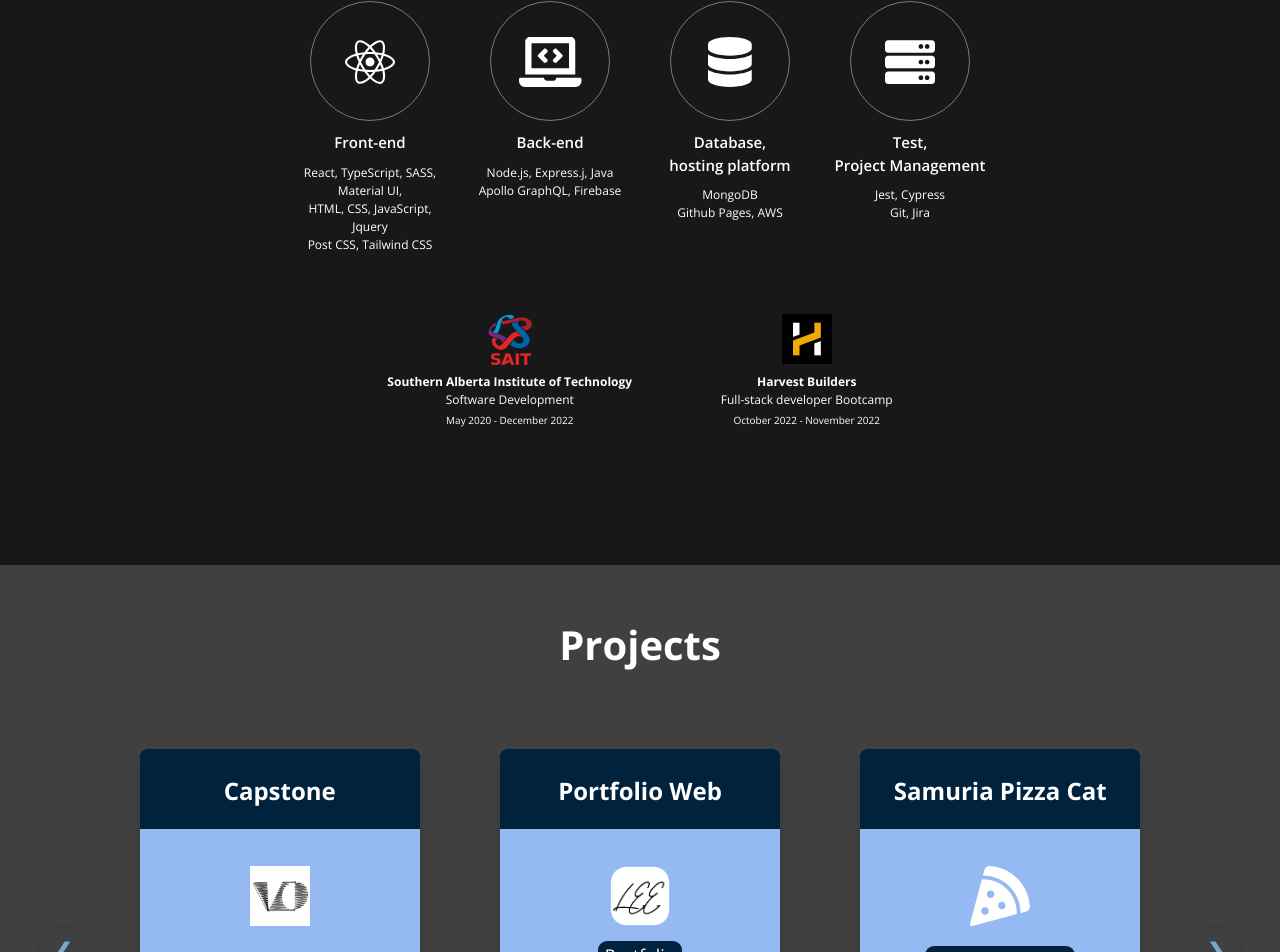
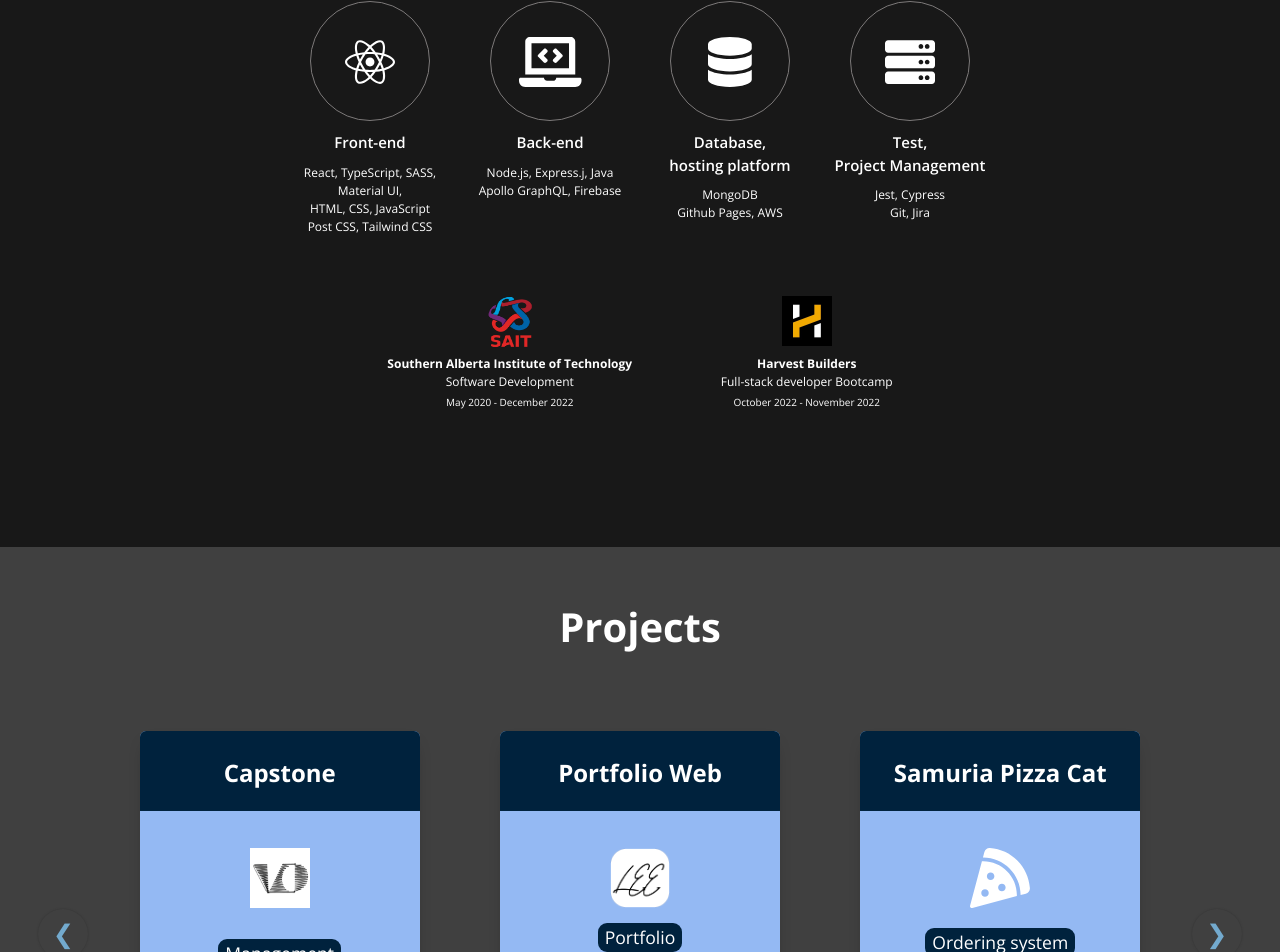
Before and after one commit to SeanLee0033/Portfolio_sean, a React (Create React App) app: page / in a window 1280 px wide. Shown: the part 1020-1972 px from the top of the page. Built offline with nearby package versions, Linux system fonts and the light colour scheme.

Commit message:
Update about.jsx

```diff
--- a/src/components/about.jsx
+++ b/src/components/about.jsx
@@ -34,7 +34,7 @@ const About = () => {
             <div className="major__description">
               React, TypeScript, SASS, Material UI,
               <br />
-              HTML, CSS, JavaScript, Jquery
+              HTML, CSS, JavaScript
               <br />
               Post CSS, Tailwind CSS
             </div>
```
